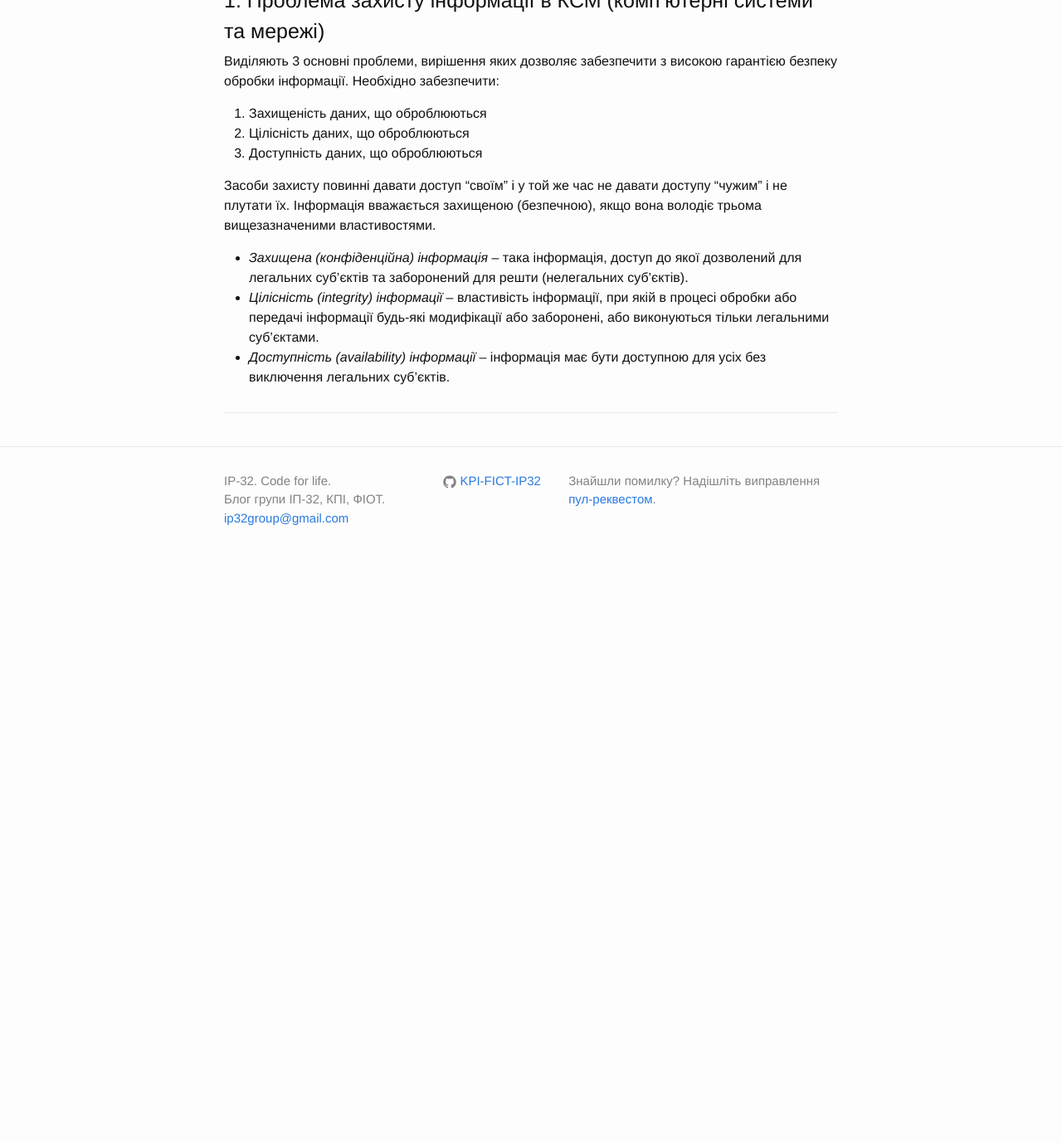
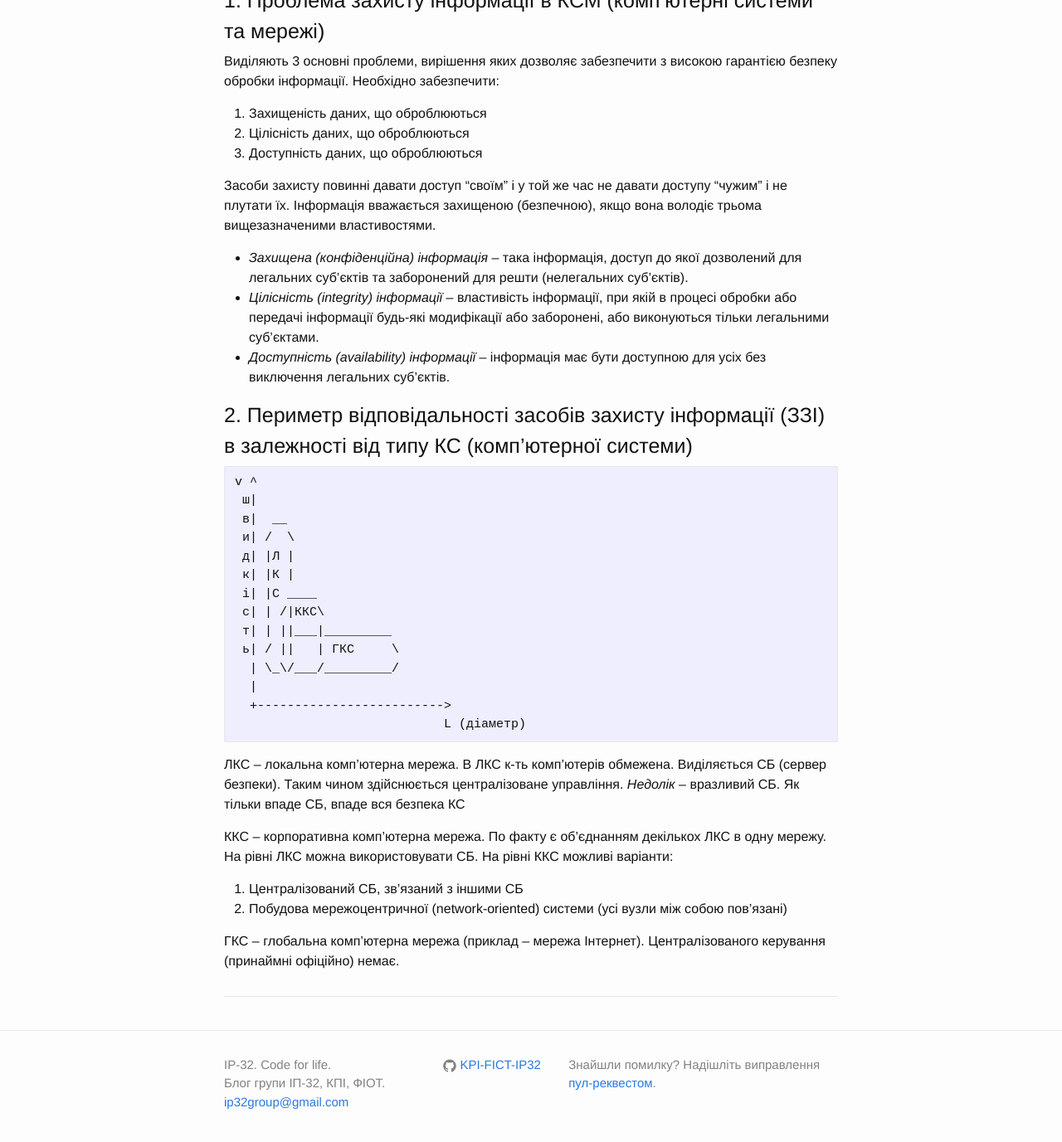
Before and after one commit to KPI-FICT-IP32/Blog, a Jekyll site: the page built from _posts/kpi/s07_data_security/2016-09-01-data_security-lecture-01.markdown, in a window 1280 px wide and 1400 px high, scrolled down 495 px. Shown: the top 1377 px of the window at 83% size. Built offline with Jekyll 4.4.1, drawn with Linux system fonts in a browser that asks for light colours; before the commit the page ends 1191 px from its top, so only the background shows below that.

Commit message:
Add paragraph 2 to data_security lecture

````diff
--- a/_posts/kpi/s07_data_security/2016-09-01-data_security-lecture-01.markdown
+++ b/_posts/kpi/s07_data_security/2016-09-01-data_security-lecture-01.markdown
@@ -23,3 +23,30 @@ categories: kpi_s07_data_security
 - *Захищена (конфіденційна) інформація* -- така інформація, доступ до якої дозволений для легальних суб'єктів та заборонений для решти (нелегальних суб'єктів).
 - *Цілісність (integrity) інформації* -- властивість інформації, при якій в процесі обробки або передачі інформації будь-які модифікації або заборонені, або виконуються тільки легальними суб'єктами.
 - *Доступність (availability) інформації* -- інформація має бути доступною для усіх без виключення легальних суб'єктів.
+
+## 2. Периметр відповідальності засобів захисту інформації (ЗЗІ) в залежності від типу КС (комп'ютерної системи)
+
+```
+v ^
+ ш|
+ в|  __
+ и| /  \
+ д| |Л |
+ к| |К |
+ і| |С ____
+ с| | /|ККС\
+ т| | ||___|_________
+ ь| / ||   | ГКС     \
+  | \_\/___/_________/
+  |
+  +------------------------->
+                            L (діаметр)
+```
+ЛКС -- локальна комп'ютерна мережа. В ЛКС к-ть комп'ютерів обмежена. Виділяється СБ (сервер безпеки). Таким чином здійснюється централізоване управління. *Недолік* -- вразливий СБ. Як тільки впаде СБ, впаде вся безпека КС
+
+ККС -- корпоративна комп'ютерна мережа. По факту є об'єднанням декількох ЛКС в одну мережу. На рівні ЛКС можна використовувати СБ. На рівні ККС можливі варіанти:
+
+1. Централізований СБ, зв'язаний з іншими СБ
+2. Побудова мережоцентричної (network-oriented) системи (усі вузли між собою пов'язані)
+
+ГКС -- глобальна комп'ютерна мережа (приклад -- мережа Інтернет). Централізованого керування (принаймні офіційно) немає.
````
